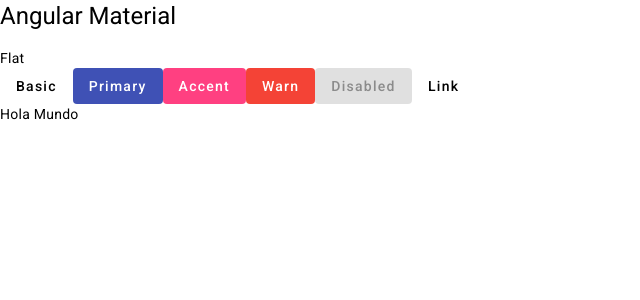
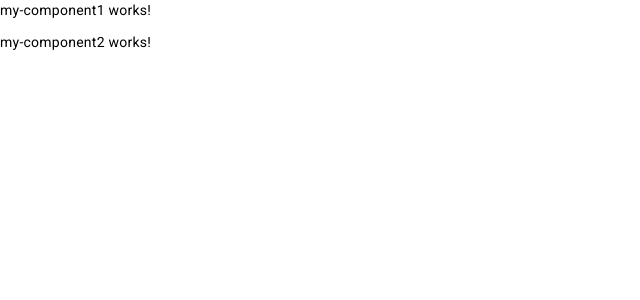
Before and after one commit to HugoMontes/curso-angular-11, an Angular app: page / in a window 1280 px wide. Shown: the top 300 px of the page, without its empty margins (0-640 px from the left). Built offline with nearby package versions, Linux system fonts and the light colour scheme.

Commit message:
15. Crear un componente en Angular

```diff
--- a/angular.json
+++ b/angular.json
@@ -7,6 +7,7 @@
       "projectType": "application",
       "schematics": {
         "@schematics/angular:component": {
+          "style": "scss",
           "skipTests": true
         },
         "@schematics/angular:class": {
--- a/src/app/app.component.html
+++ b/src/app/app.component.html
@@ -1,18 +1,3 @@
 <!-- <router-outlet /> -->
-<div class="container">
-  <section>
-    <h1>Angular Material</h1>
-    <div class="example-label">Flat</div>
-    <div class="example-button-row">
-      <button mat-flat-button>Basic</button>
-      <button mat-flat-button color="primary">Primary</button>
-      <button mat-flat-button color="accent">Accent</button>
-      <button mat-flat-button color="warn">Warn</button>
-      <button mat-flat-button disabled>Disabled</button>
-      <a mat-flat-button href="https://www.google.com/" target="_blank">Link</a>
-    </div>
-  </section>
-  <section>
-    <p class="item">Hola Mundo</p>
-  </section>
-</div>
+<app-my-component1></app-my-component1>
+<app-my-component2></app-my-component2>
--- a/src/app/app.module.ts
+++ b/src/app/app.module.ts
@@ -1,12 +1,14 @@
+import { MyComponent1Component } from './my-component1/my-component1.component';
 import { NgModule } from '@angular/core';
 import { BrowserModule } from '@angular/platform-browser';
 import { AppComponent } from './app.component';
 import { RouterModule } from '@angular/router';
 import { provideAnimationsAsync } from '@angular/platform-browser/animations/async';
 import { MatButtonModule } from '@angular/material/button';
+import { MyComponent2Component } from './my-component2/my-component2.component';
 
 @NgModule({
-  declarations: [AppComponent],
+  declarations: [AppComponent, MyComponent1Component, MyComponent2Component],
   imports: [BrowserModule, RouterModule.forRoot([]), MatButtonModule],
   providers: [provideAnimationsAsync()],
   bootstrap: [AppComponent],
--- /dev/null
+++ b/src/app/my-component1/my-component1.component.html
@@ -0,0 +1 @@
+<p>my-component1 works!</p>
--- /dev/null
+++ b/src/app/my-component2/my-component2.component.html
@@ -0,0 +1 @@
+<p>my-component2 works!</p>
```
Also changed, not shown: src/app/my-component1/my-component1.component.ts (added, +8 -0 lines), src/app/my-component2/my-component2.component.ts (added, +8 -0 lines), src/app/my-component1/my-component1.component.scss (added), src/app/my-component2/my-component2.component.scss (added), 1 other file (tests, documents, lock files or other folders).
